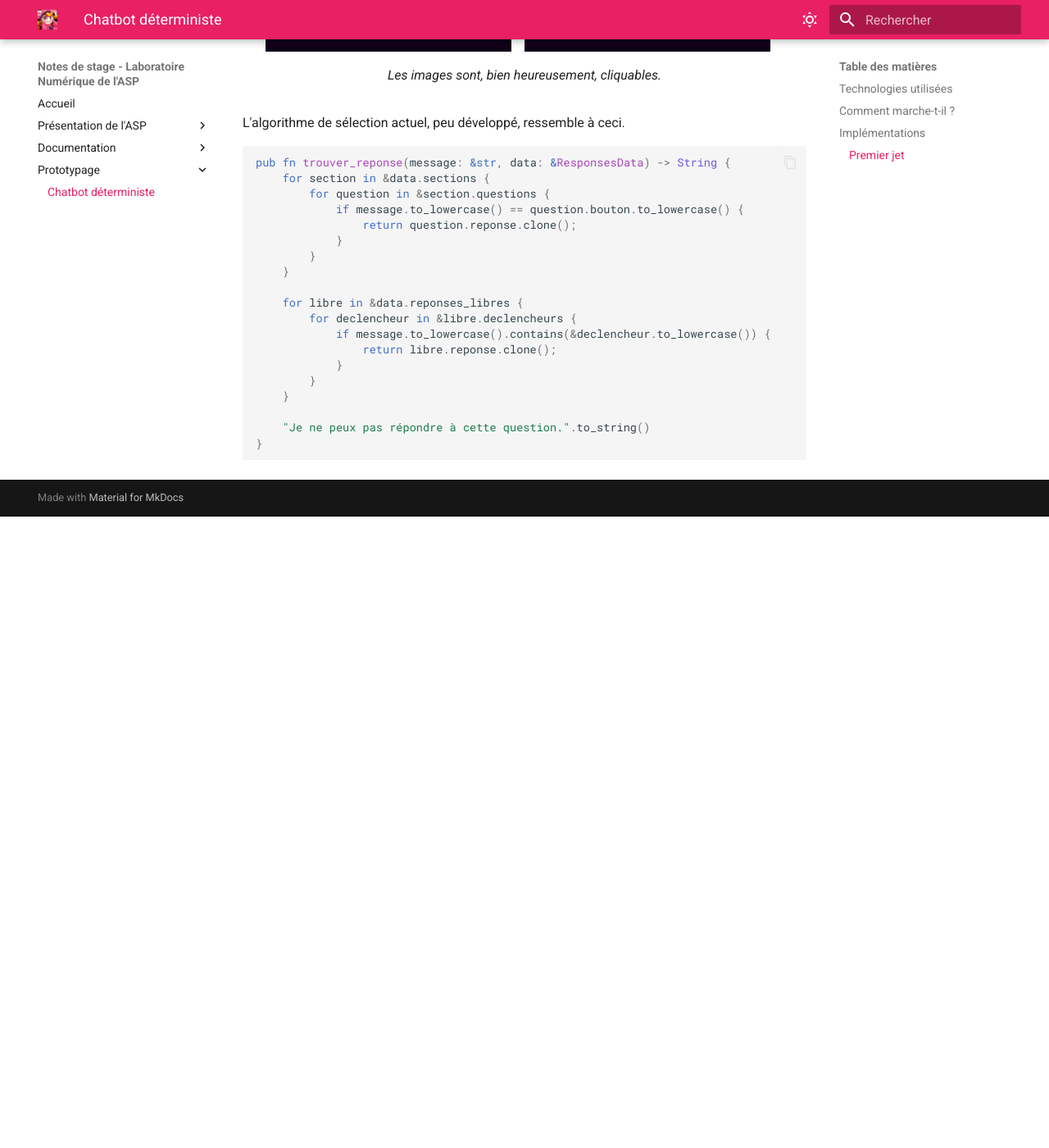
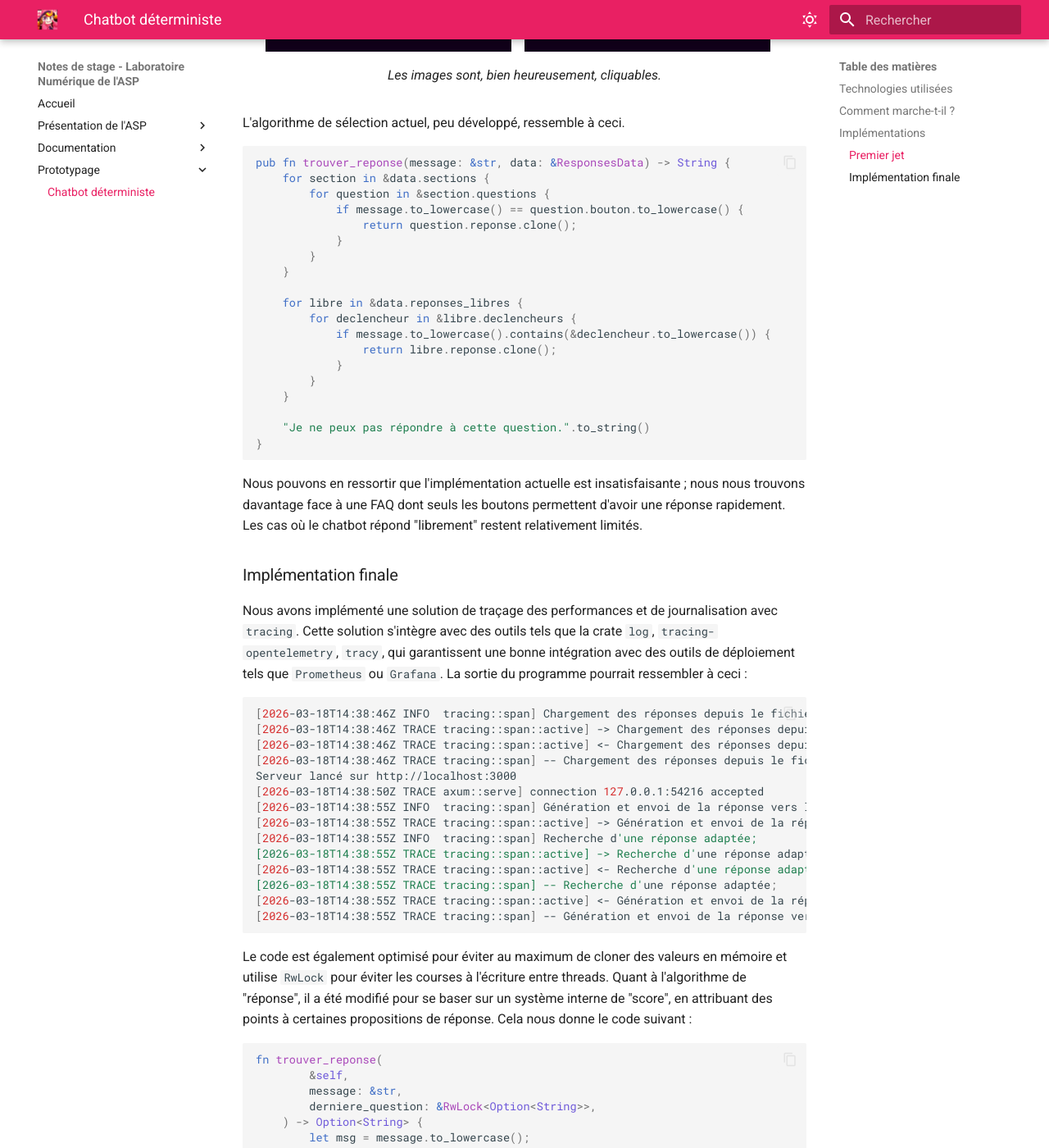
Before and after one commit to naguiagahnim/ASP-Mkdocs, an MkDocs documentation site: the page built from docs/3-prototypage/deterministe.md, in a window 1280 px wide and 1400 px high, scrolled down 964 px. Shown: the whole window at 82% size. Built offline with MkDocs 1.6.1 and Material for MkDocs 9.7.7, drawn with Linux system fonts in a browser that asks for light colours; before the commit the page ends 1594 px from its top, so only the background shows below that; some of the changed text lies outside the part shown.

Commit message:
update notes

````diff
--- a/docs/3-prototypage/deterministe.md
+++ b/docs/3-prototypage/deterministe.md
@@ -60,3 +60,81 @@ pub fn trouver_reponse(message: &str, data: &ResponsesData) -> String {
     "Je ne peux pas répondre à cette question.".to_string()
 }
 ```
+Nous pouvons en ressortir que l'implémentation actuelle est insatisfaisante ; nous nous trouvons davantage face à une FAQ dont seuls les boutons permettent d'avoir une réponse rapidement.
+Les cas où le chatbot répond "librement" restent relativement limités.
+
+### Implémentation finale
+
+Nous avons implémenté une solution de traçage des performances et de journalisation avec `tracing`. Cette solution s'intègre avec des outils tels que la crate `log`, `tracing-opentelemetry`, `tracy`, qui garantissent une bonne intégration avec des outils de déploiement tels que `Prometheus` ou `Grafana`.
+La sortie du programme pourrait ressembler à ceci :
+```bash
+
+[2026-03-18T14:38:46Z INFO  tracing::span] Chargement des réponses depuis le fichier Json;
+[2026-03-18T14:38:46Z TRACE tracing::span::active] -> Chargement des réponses depuis le fichier Json;
+[2026-03-18T14:38:46Z TRACE tracing::span::active] <- Chargement des réponses depuis le fichier Json;
+[2026-03-18T14:38:46Z TRACE tracing::span] -- Chargement des réponses depuis le fichier Json;
+Serveur lancé sur http://localhost:3000
+[2026-03-18T14:38:50Z TRACE axum::serve] connection 127.0.0.1:54216 accepted
+[2026-03-18T14:38:55Z INFO  tracing::span] Génération et envoi de la réponse vers le front;
+[2026-03-18T14:38:55Z TRACE tracing::span::active] -> Génération et envoi de la réponse vers le front;
+[2026-03-18T14:38:55Z INFO  tracing::span] Recherche d'une réponse adaptée;
+[2026-03-18T14:38:55Z TRACE tracing::span::active] -> Recherche d'une réponse adaptée;
+[2026-03-18T14:38:55Z TRACE tracing::span::active] <- Recherche d'une réponse adaptée;
+[2026-03-18T14:38:55Z TRACE tracing::span] -- Recherche d'une réponse adaptée;
+[2026-03-18T14:38:55Z TRACE tracing::span::active] <- Génération et envoi de la réponse vers le front;
+[2026-03-18T14:38:55Z TRACE tracing::span] -- Génération et envoi de la réponse vers le front;
+```
+
+Le code est également optimisé pour éviter au maximum de cloner des valeurs en mémoire et utilise `RwLock` pour éviter les courses à l'écriture entre threads. Quant à l'algorithme de "réponse", il a été modifié pour se baser sur un système interne de "score", en attribuant des points à certaines propositions de réponse. Cela nous donne le code suivant :
+```rust
+
+fn trouver_reponse(
+        &self,
+        message: &str,
+        derniere_question: &RwLock<Option<String>>,
+    ) -> Option<String> {
+        let msg = message.to_lowercase();
+        let span = span!(Level::INFO, "Recherche d'une réponse adaptée");
+        let _guard = span.enter();
+
+        if ["hein", "quoi", "comment", "pas compris"]
+            .iter()
+            .any(|w| msg.contains(w))
+            && let Some(q) = derniere_question.read().unwrap().as_ref()
+        {
+            return Some(format!("Je pensais que vous demandiez : \"{q}\""));
+        }
+
+        let mut best_score = 0;
+        let mut best_answer: Option<&String> = None;
+        let mut best_question: Option<&String> = None;
+
+        for section in &self.responses.sections {
+            for question in &section.questions {
+                let mut score = 0;
+
+                let message_mots = nettoyer(message);
+                let question_mots = nettoyer(&question.bouton);
+
+                for mot in message_mots {
+                    if question_mots.contains(&mot) {
+                        score += 1;
+                    }
+                }
+
+                if score > best_score {
+                    best_score = score;
+                    best_answer = Some(&question.reponse);
+                    best_question = Some(&question.bouton);
+                }
+            }
+        }
+
+        if best_score >= 2 {
+            *derniere_question.write().unwrap() = best_question.cloned();
+            return best_answer.cloned();
+        }
+        None
+    }
+```
+Comme nous pouvons le constater, nous avons "généralisé" le code effectuant la tâche susmentionnée en utilisant un `trait`, soit une sorte d'interface propre au Rust. Cela nous permet ainsi d'implémenter plusieurs structures dont la logique de recherche de réponses seront différentes, tout en respectant le principe d'extensibilité ; nous pourrions comparer cette approche avec, notamment, le pattern dit "builder".
````
